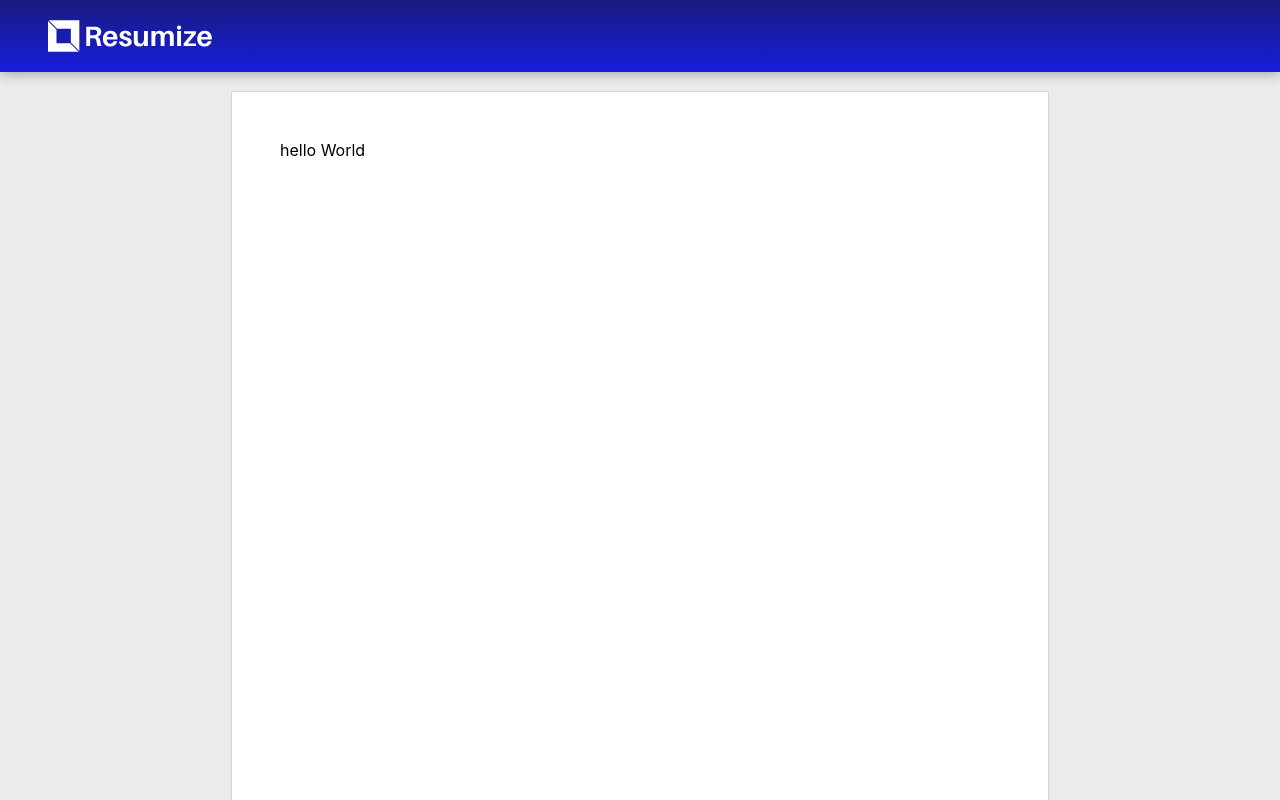
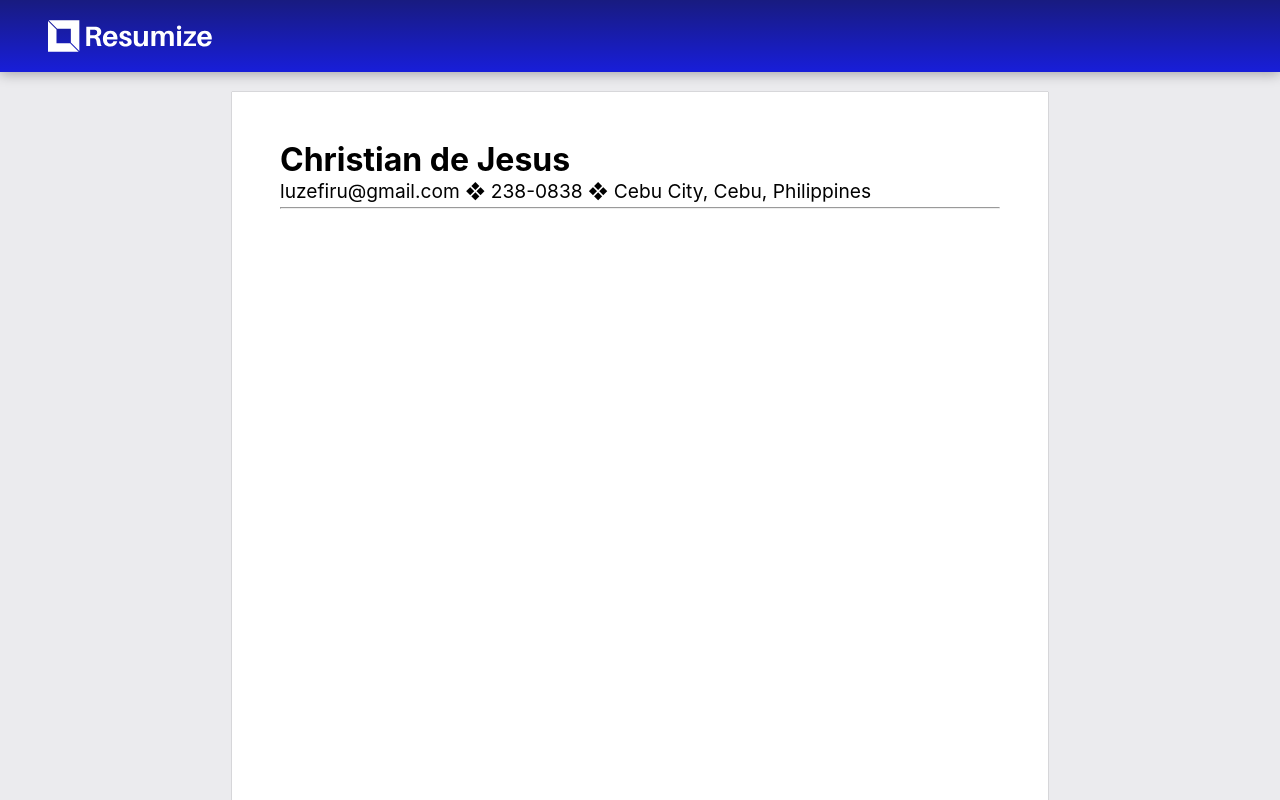
Before and after one commit to Luzefiru/Resumize, a React (Create React App) app: page / in a window 1280 px wide. Shown: the top 800 px of the page. Built offline with nearby package versions, Linux system fonts and the light colour scheme; the HTML template or start-up script is replaced by a standard one.

Commit message:
feat: create ResumeHeader base component

```diff
--- a/src/components/resume/Resume.css
+++ b/src/components/resume/Resume.css
@@ -5,3 +5,7 @@
   background-color: var(--surface);
   box-shadow: 0 0 1px rgba(0, 0, 0, 0.5);
 }
+
+hr {
+  margin: 4px 0;
+}
--- a/src/components/resume/Resume.jsx
+++ b/src/components/resume/Resume.jsx
@@ -3,10 +3,26 @@ import ResumeHeader from './ResumeHeader';
 import './Resume.css';
 
 class Resume extends React.Component {
+  constructor(props) {
+    super(props);
+
+    this.fName = 'Christian';
+    this.lName = 'de Jesus';
+    this.email = 'luzefiru@gmail.com';
+    this.telNumber = '238-0838';
+    this.location = 'Cebu City, Cebu, Philippines';
+    this.headerInfo = {
+      fName: this.fName,
+      lName: this.lName,
+      email: this.email,
+      telNumber: this.telNumber,
+      location: this.location,
+    };
+  }
   render() {
     return (
       <div className="Resume">
-        <ResumeHeader />
+        <ResumeHeader headerInfo={this.headerInfo} />
       </div>
     );
   }
--- /dev/null
+++ b/src/components/resume/ResumeHeader.css
@@ -0,0 +1,8 @@
+.ResumeHeader__name {
+  font-size: 2rem;
+  font-weight: bold;
+}
+
+.ResumeHeader__subtext {
+  font-size: 1.2rem;
+}
--- a/src/components/resume/ResumeHeader.jsx
+++ b/src/components/resume/ResumeHeader.jsx
@@ -1,8 +1,18 @@
 import React from 'react';
+import './ResumeHeader.css';
 
 class ResumeHeader extends React.Component {
   render() {
-    return <div>hello World</div>;
+    const { fName, lName, email, telNumber, location } = this.props.headerInfo;
+    return (
+      <div className="ResumeHeader">
+        <div className="ResumeHeader__name">{fName + ' ' + lName}</div>
+        <span className="ResumeHeader__subtext">{email} ❖ </span>
+        <span className="ResumeHeader__subtext">{telNumber} ❖ </span>
+        <span className="ResumeHeader__subtext">{location}</span>
+        <hr />
+      </div>
+    );
   }
 }
 
```
